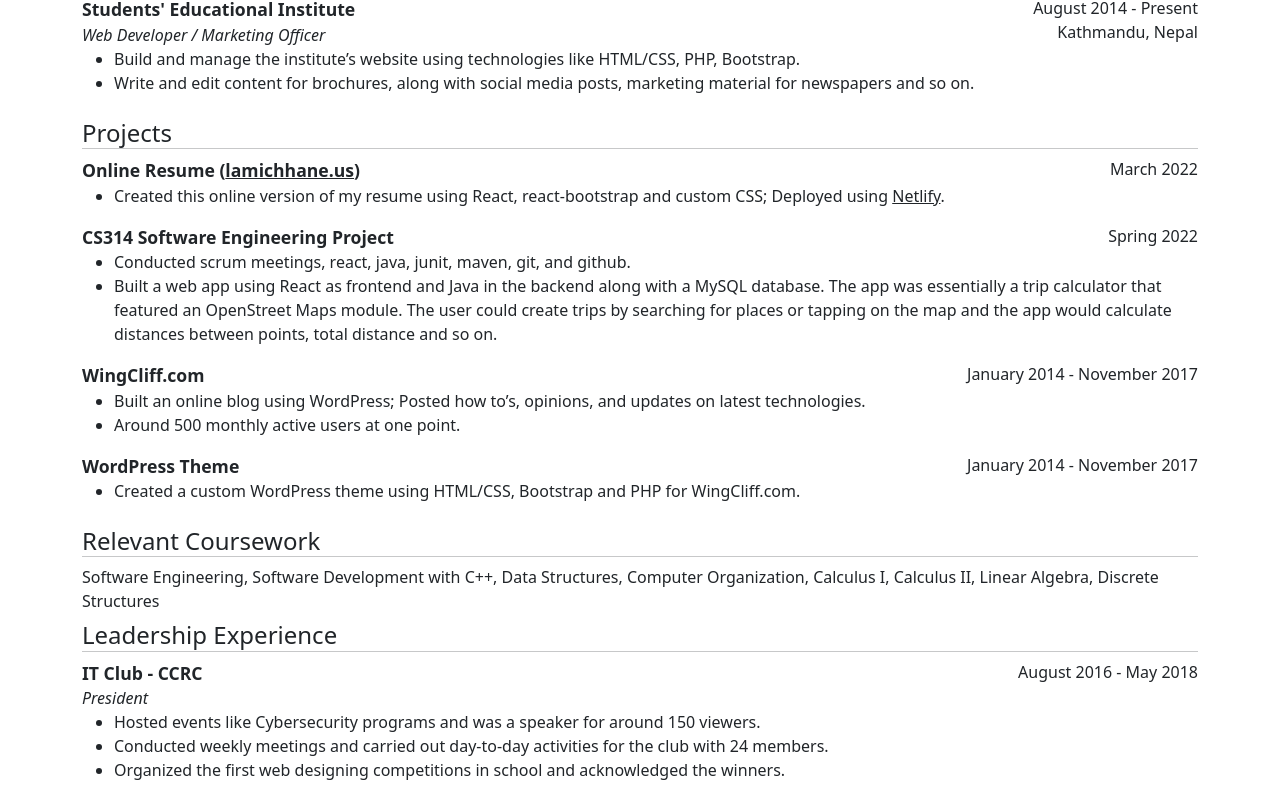
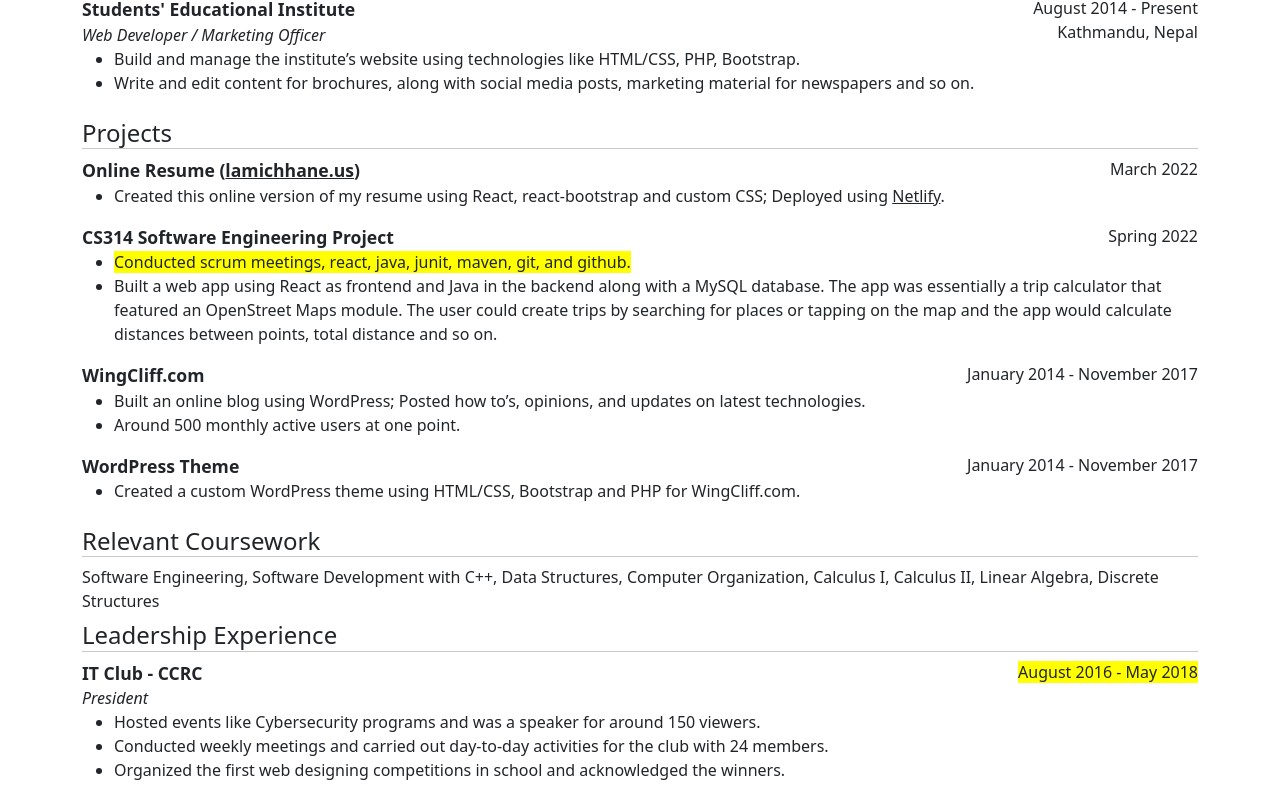
Before and after one commit to AyeCL/resume, a React (Create React App) app: page / in a window 1280 px wide. Shown: the part 877-1683 px from the top of the page. Built offline with nearby package versions, Linux system fonts and the light colour scheme.

Commit message:
merge with main

```diff
--- a/src/components/LeadershipExperience.js
+++ b/src/components/LeadershipExperience.js
@@ -12,7 +12,7 @@ function LeadershipExperience() {
                     <em>President</em>
                 </div>
                 <div className='col-5' style={{ textAlign: 'right' }}>
-                    August 2016 - May 2018
+                    <span style={{ backgroundColor: 'yellow' }}>August 2016 - May 2018</span>
                 </div>
             </Row>
             <Row>
--- a/src/components/Projects.js
+++ b/src/components/Projects.js
@@ -33,7 +33,7 @@ function Projects() {
         <Row>
           <Col>
             <ul>
-              <li>Conducted scrum meetings, react, java, junit, maven, git, and github.</li>
+              <li><span style={{ backgroundColor: 'yellow' }}>Conducted scrum meetings, react, java, junit, maven, git, and github.</span></li>
               <li>Built a web app using React as frontend and Java in the backend along with a MySQL database. The app was essentially a trip calculator that featured an OpenStreet Maps module. The user could create trips by searching for places or tapping on the map and the app would calculate distances between points, total distance and so on.</li>
             </ul>
           </Col>
```
